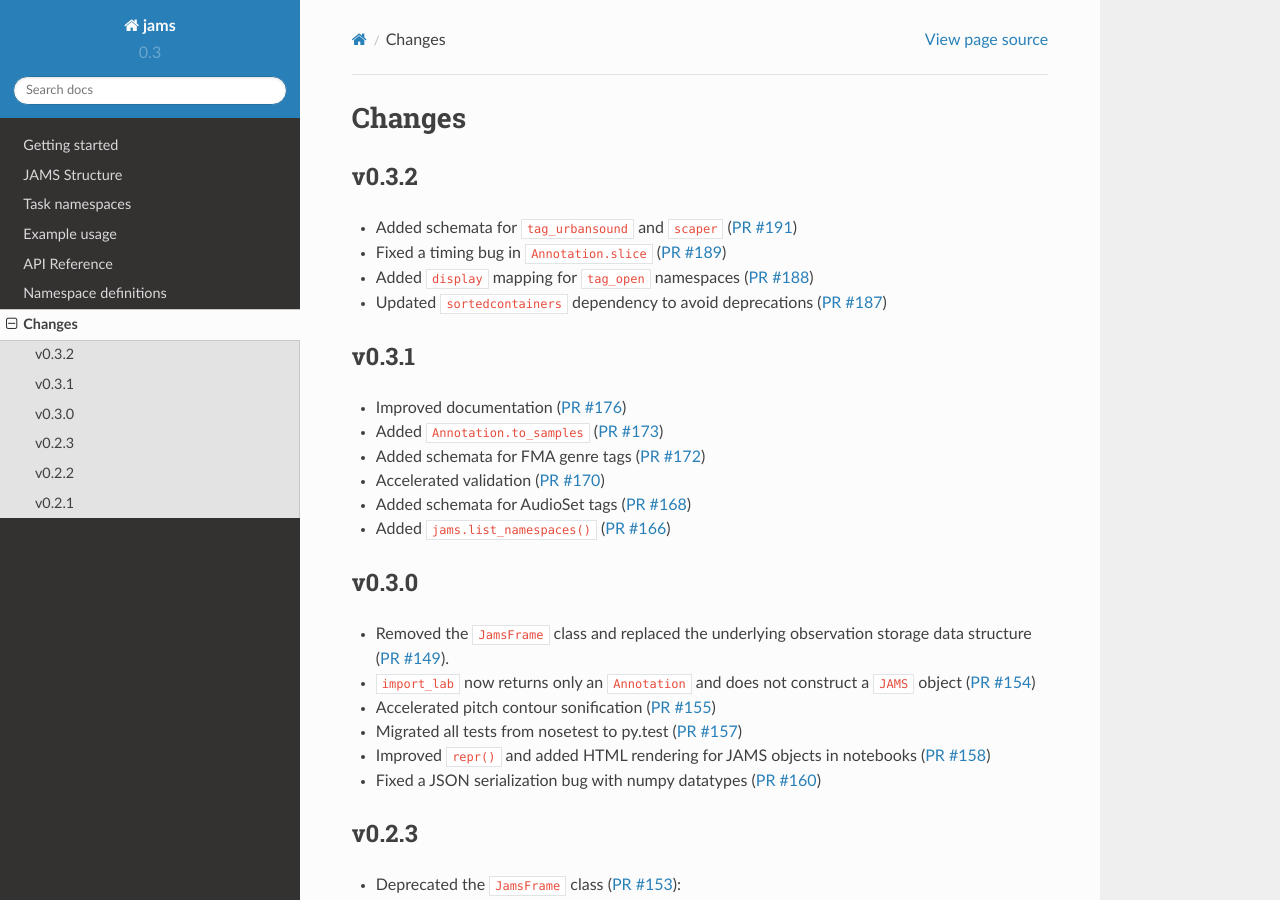
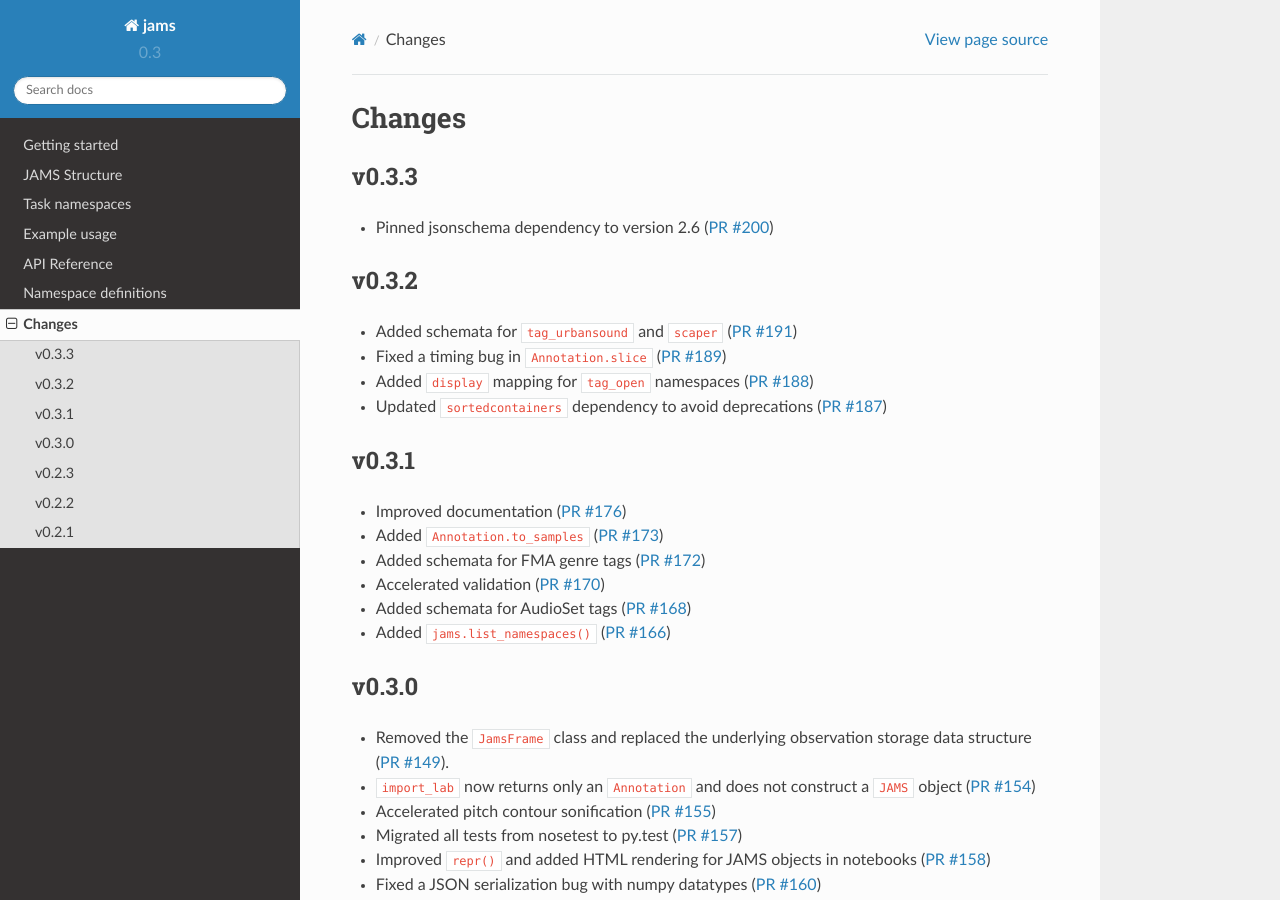
Before and after one commit to marl/jams, a Sphinx documentation site: the page built from docs/changes.rst, in a window 1280 px wide and 900 px high. Built offline with Sphinx 7.4.7 and the Read the Docs theme 2.0.0, drawn with Linux system fonts in a browser that asks for light colours; cross-references to code outside the pages are shown as plain code.

Commit message:
updated documentation for 0.3.3 release [ci skip]

```diff
--- a/docs/changes.rst
+++ b/docs/changes.rst
@@ -1,5 +1,11 @@
 Changes
 =======
+
+v0.3.3
+------
+
+- Pinned jsonschema dependency to version 2.6 (`PR #200
+  <https://github.com/marl/jams/pull/200>`_)
 
 v0.3.2
 ------
```
